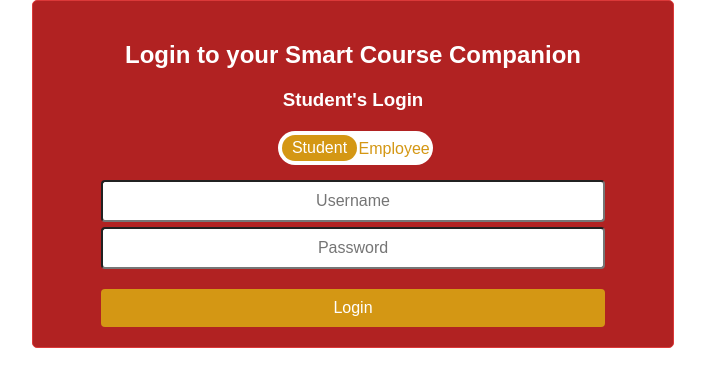
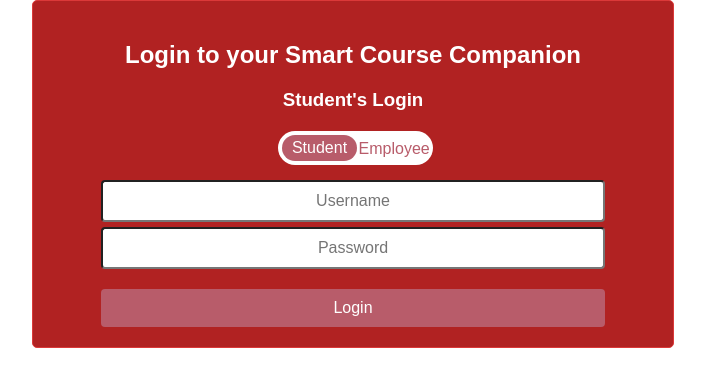
Before and after one commit to s0m3bodi/SOEN287_web_project, a React (Create React App) app: page / in a window 1280 px wide. Shown: the top 386 px of the page, without its empty margins (287-992 px from the left). Built offline with nearby package versions, Linux system fonts and the light colour scheme.

Commit message:
Change button and slider colors to #B85C6A

```diff
--- a/src/pagesCSS/LoginPage.css
+++ b/src/pagesCSS/LoginPage.css
@@ -54,7 +54,7 @@
   width: 84%;
   margin-left: 48px;
   padding: 10px;
-  background-color: #d49714;
+  background-color: #B85C6A;
   color: white;
   border: none;
   border-radius: 4px;
@@ -99,7 +99,7 @@
     text-align: left;
     padding-left: 5px;
     line-height: 35px;
-    color:#d49714;
+    color:#B85C6A;
 
 }
 
@@ -110,7 +110,7 @@
     width: 75px;
     left: 4px;
     bottom: 4px;
-    background-color: #d49714;
+    background-color: #B85C6A;
      -webkit-transition: .4s;
     transition: .4s;
     border-radius: 34px;
@@ -123,7 +123,7 @@
 input:checked + .slider {
     background-color:#ffffff;
     line-height: 35px;
-    color:#d49714;
+    color:#B85C6A;
 }
 
 input:focus + .slider {
@@ -133,7 +133,7 @@ input:checked + .slider:before {
     -webkit-transform: translateX(75px);
     -ms-transform: translateX(75px);
     transform: translateX(75px);
-    background-color: #d49714;
+    background-color: #B85C6A;
     color:#ffffff;
 
 }
```
